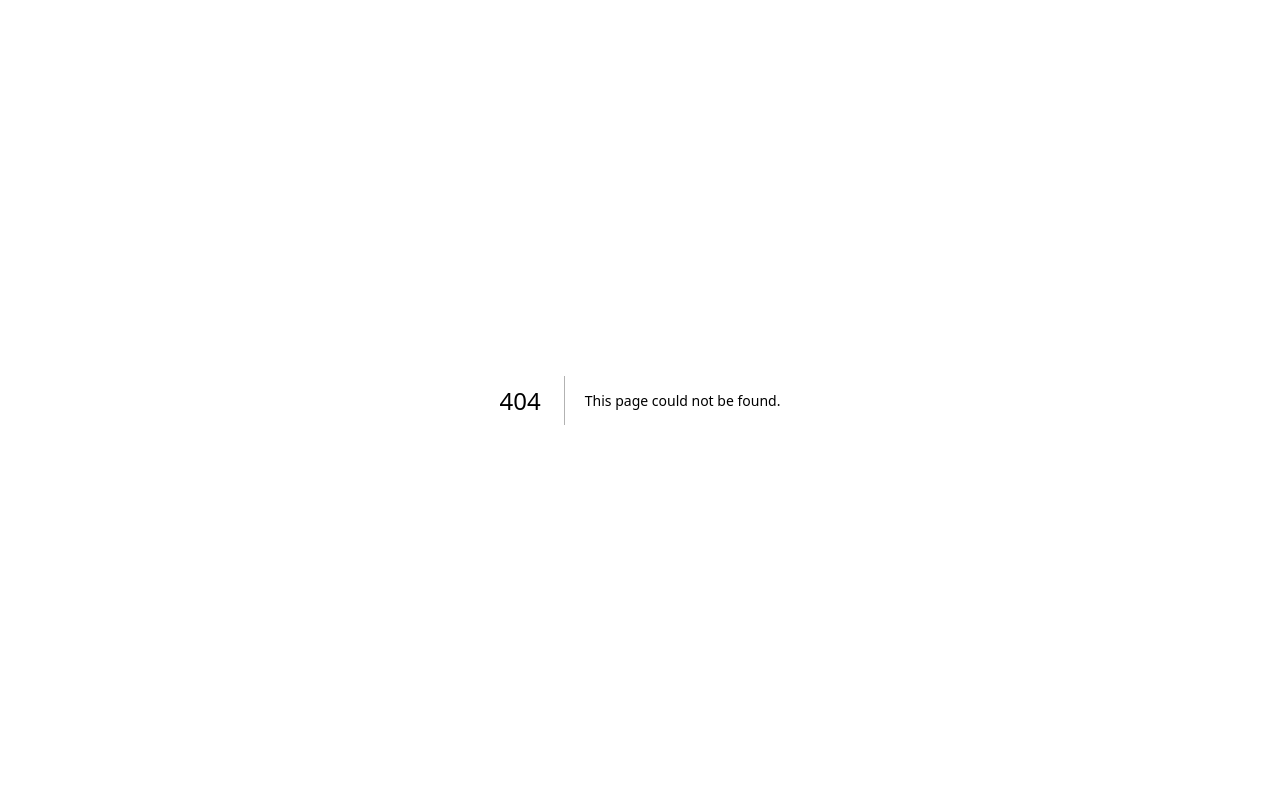
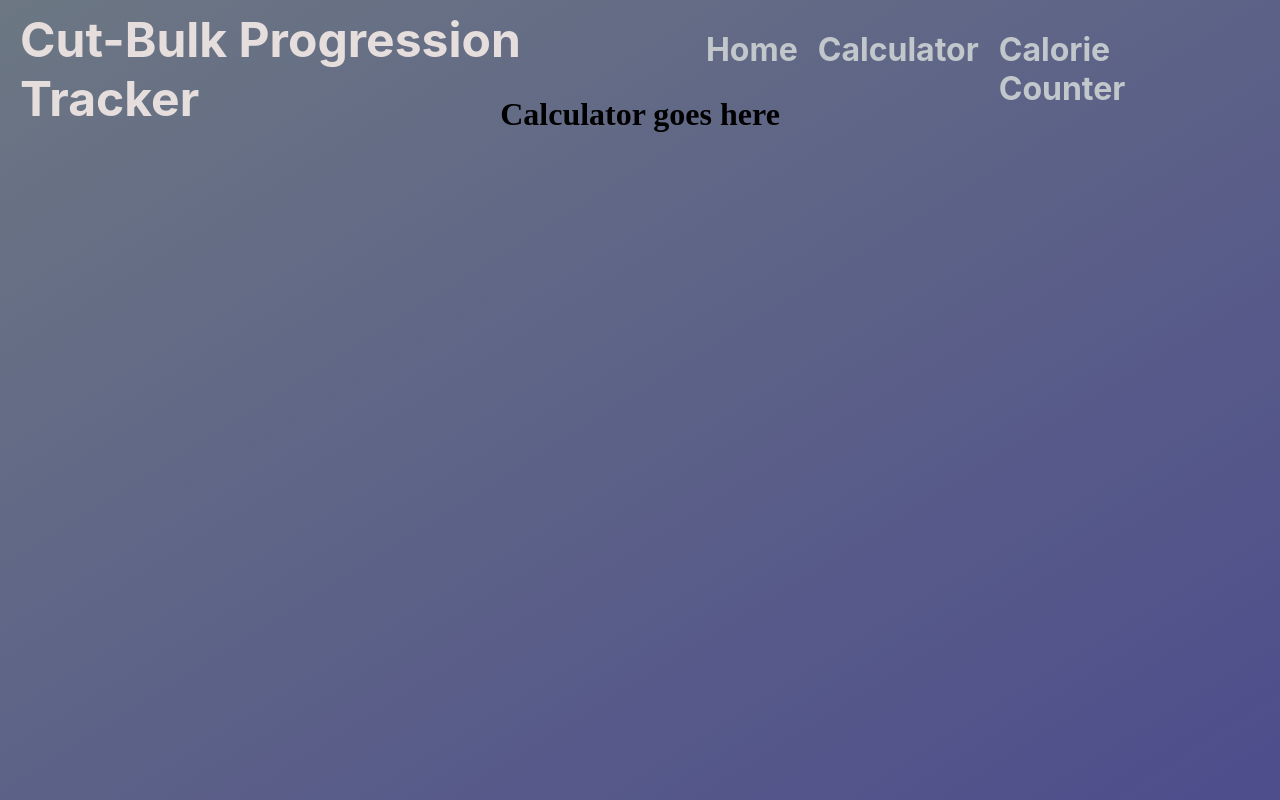
Before and after one commit to Joseph-R5/cb-progress, a Next.js app: page /calculator in a window 1280 px wide. Before the commit this address had no page. Built offline with nearby package versions, Linux system fonts and the light colour scheme.

Commit message:
add calculator page base

```diff
--- /dev/null
+++ b/src/app/calculator/page.tsx
@@ -0,0 +1,11 @@
+import styles from '../styles/page.module.css';
+
+const CalculatorPage = () => {
+    return (
+        <main className={styles.main}>
+            <h1>Calculator goes here</h1>
+        </main>
+    )
+};
+
+export default CalculatorPage;
--- a/src/app/layout.tsx
+++ b/src/app/layout.tsx
@@ -1,3 +1,4 @@
+import Navbar from './components/Navbar'
 import './styles/globals.css'
 
 export const metadata = {
@@ -12,7 +13,10 @@
 }) {
   return (
     <html lang="en">
-      <body>{children}</body>
+      <body>
+        <Navbar/>
+        {children}
+      </body>
     </html>
   )
 }
--- a/src/app/page.tsx
+++ b/src/app/page.tsx
@@ -1,6 +1,5 @@
 import { Inter } from 'next/font/google'
 import styles from './styles/page.module.css'
-import Navbar from './components/Navbar';
 import LandingPage from './pages/landingPage';
 
 const inter = Inter({ subsets: ['latin'] })
```
Also changed, not shown: src/app/components/GettingStarted/index.tsx (deleted, +0 -18 lines), src/app/pages/landingPage.tsx (+13 -8 lines), src/app/styles/landingPage.module.css (renamed from src/app/styles/gettingStarted.module.css), 1 other file (tests, documents, lock files or other folders).
